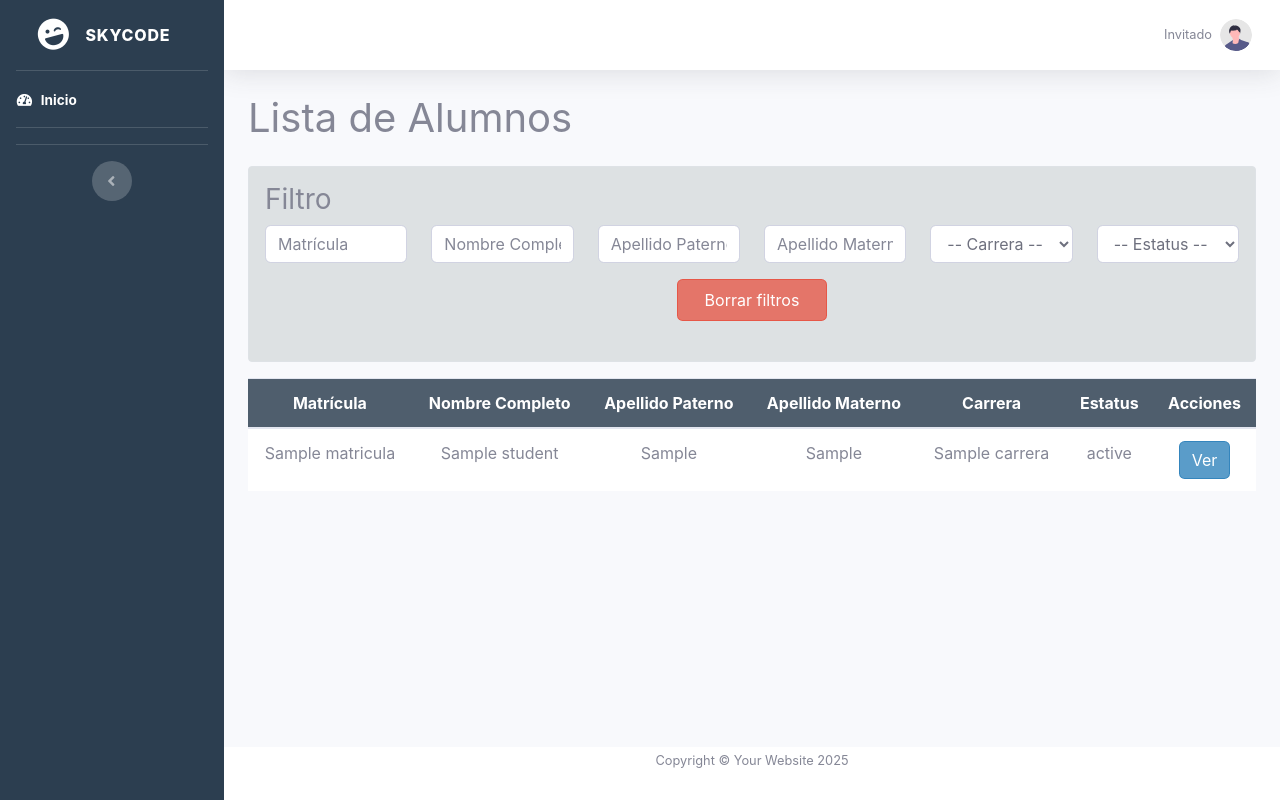
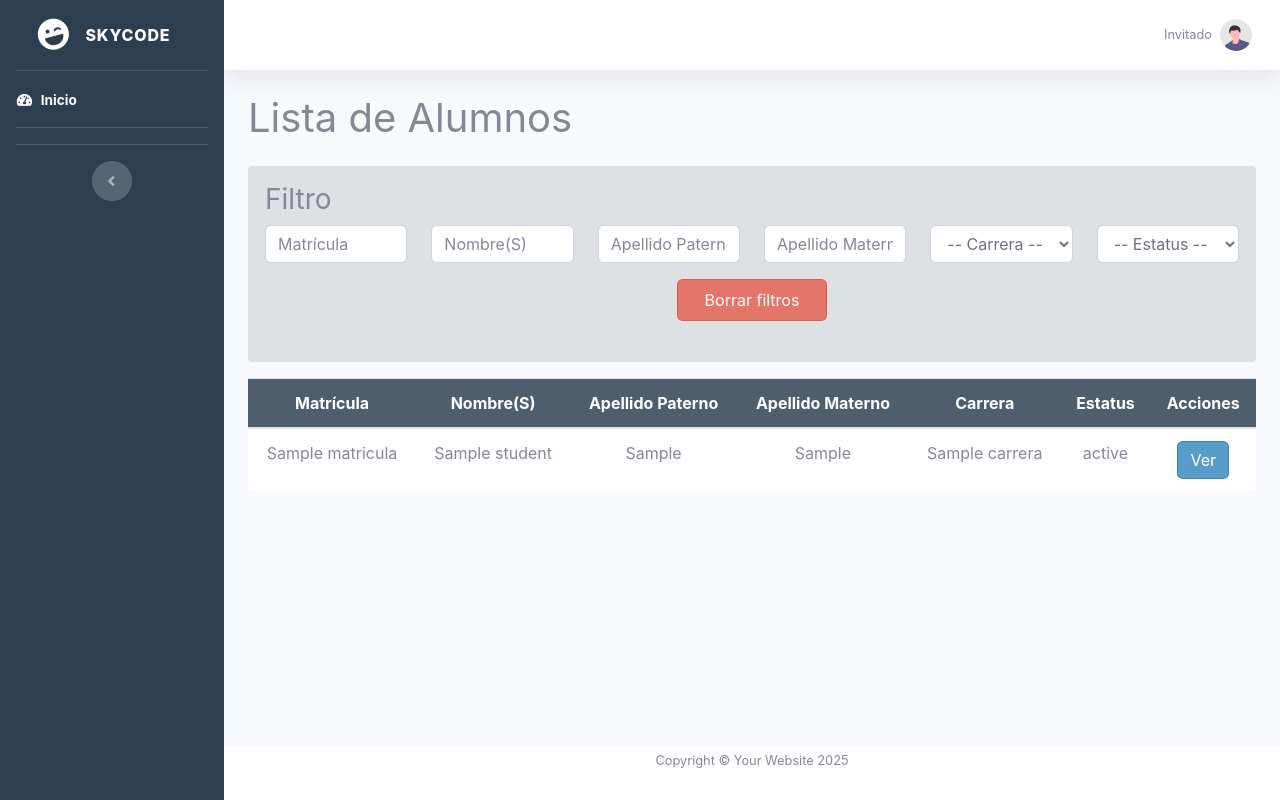
Before and after one commit to CHEOCARMINE/SkyCode, a Python web app: template templates/alumnos.html in a window 1280 px wide. Run offline with Jinja, Linux system fonts and the light colour scheme; the template is opened without the code that fills it: most values are stand-ins (such as "Sample title", 1, 10 or a date in 2020).

Commit message:
Se completan ajustes en las rutas y manejo de datos para la modificación de alumnos, alineado al modelo actualizado, y se ajustan las observaciones del tester

```diff
--- a/templates/alumnos.html
+++ b/templates/alumnos.html
@@ -38,7 +38,7 @@
                     <input type="text" name="matricula" class="form-control auto-submit" placeholder="Matrícula" value="{{ request.args.get('matricula', '') }}">
                 </div>
                 <div class="col-md-2">
-                    <input type="text" name="nombre" class="form-control auto-submit" placeholder="Nombre Completo" value="{{ request.args.get('nombre', '') }}">
+                    <input type="text" name="nombre" class="form-control auto-submit" placeholder="Nombre(S)" value="{{ request.args.get('nombre', '') }}">
                 </div>
                 <div class="col-md-2">
                     <input type="text" name="apellido_paterno" class="form-control auto-submit" placeholder="Apellido Paterno" value="{{ request.args.get('apellido_paterno', '') }}">
@@ -76,7 +76,7 @@
         <thead>
             <tr>
                 <th>Matrícula</th>
-                <th>Nombre Completo</th>
+                <th>Nombre(S)</th>
                 <th>Apellido Paterno</th>
                 <th>Apellido Materno</th>
                 <th>Carrera</th>
--- a/templates/modificar_alumno.html
+++ b/templates/modificar_alumno.html
@@ -35,7 +35,7 @@
         <h4>Datos Personales</h4>
         <div class="form-row">
             <div class="form-group col-md-12">
-                <label for="nombre">Nombre Completo</label>
+                <label for="nombre">Nombre(S)</label>
                 <div class="input-group">
                     <input type="text" id="nombre" name="nombre" class="form-control"
                         value="{{ form_data['nombre'] if form_data and form_data['nombre'] else alumno.nombre }}" readonly>
```
Also changed, not shown: models.py (+0 -24 lines).
